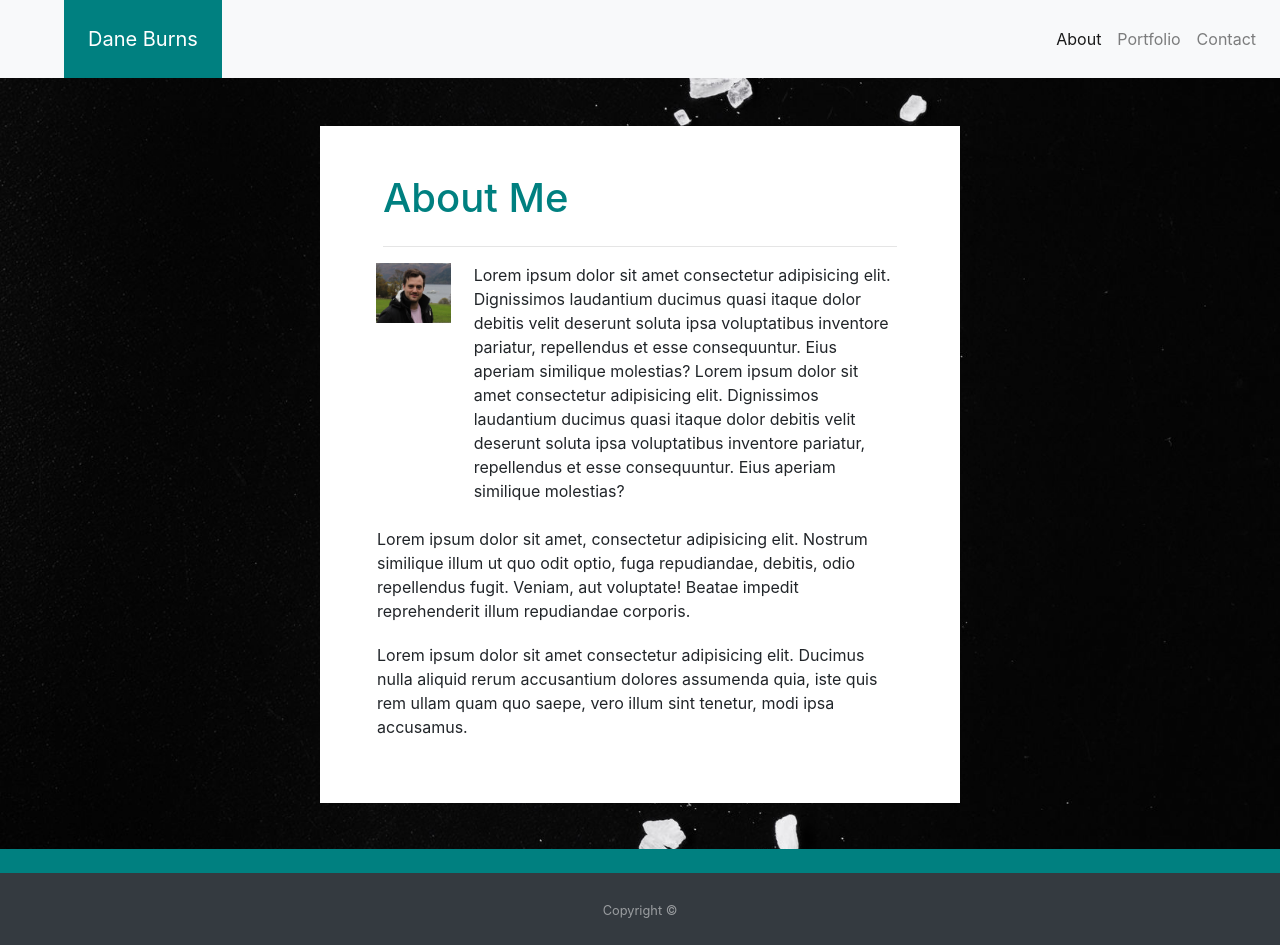
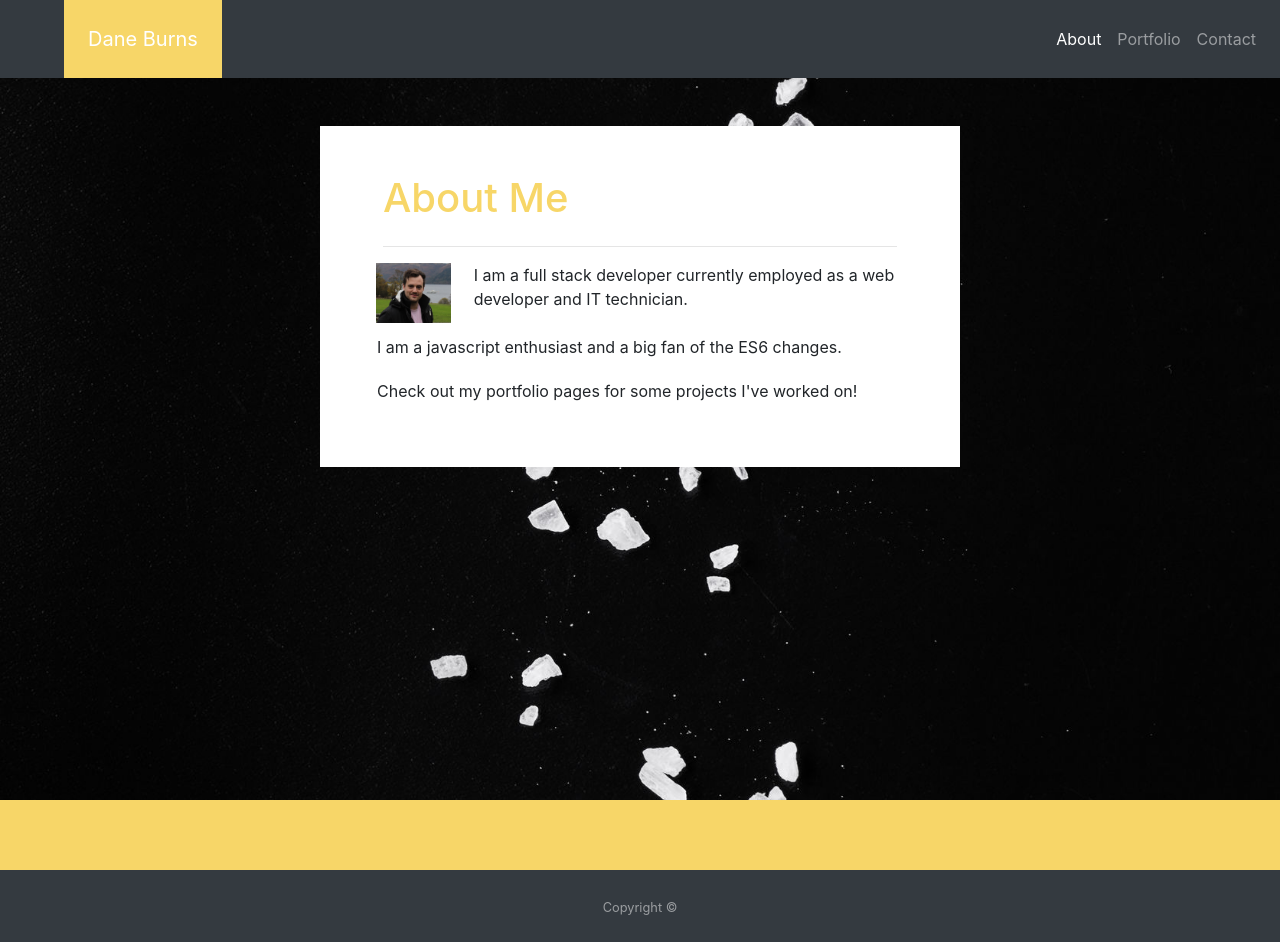
Before and after one commit to daneburns/porfolio_website, a plain HTML site: page index.html in a window 1280 px wide. Drawn offline with nearby package versions, Linux system fonts and the light colour scheme.

Commit message:
updated portfolio

```diff
--- a/index.html
+++ b/index.html
@@ -13,7 +13,7 @@
 
 <body>
     <div class="bg">
-        <nav class="navbar navbar-expand-lg navbar-light bg-light">
+        <nav class="navbar navbar-expand-lg navbar-dark bg-dark">
             <a class="navbar-brand p-4 mt-n2 mb-n2 ml-5 text-white" href="#">Dane Burns</a>
             <button class="navbar-toggler" type="button" data-toggle="collapse" data-target="#navbarSupportedContent"
                 aria-controls="navbarSupportedContent" aria-expanded="false" aria-label="Toggle navigation">
@@ -47,30 +47,20 @@
                         <img src='./dane.png' class='img-fluid' alt='cat'>
                     </div>
                     <div class='col-10'>
-                        <p> Lorem ipsum dolor sit amet consectetur adipisicing elit. Dignissimos laudantium ducimus
-                            quasi
-                            itaque
-                            dolor debitis velit deserunt soluta ipsa voluptatibus inventore pariatur, repellendus et
-                            esse
-                            consequuntur. Eius aperiam similique molestias?
-                            Lorem ipsum dolor sit amet consectetur adipisicing elit. Dignissimos laudantium ducimus
-                            quasi
-                            itaque
-                            dolor debitis velit deserunt soluta ipsa voluptatibus inventore pariatur, repellendus et
-                            esse
-                            consequuntur. Eius aperiam similique molestias?
+                        <p> I am a full stack developer currently employed as a web developer and IT technician.
                         </p>
                     </div>
                     <div class='row pt-2 px-4'>
-                        <p>Lorem ipsum dolor sit amet, consectetur adipisicing elit. Nostrum similique illum ut quo odit optio, fuga repudiandae, debitis, odio repellendus fugit. Veniam, aut voluptate! Beatae impedit reprehenderit illum repudiandae corporis.</p>
+                        <p>I am a javascript enthusiast and a big fan of the ES6 changes.</p>
                     </div>
                     <div class='row px-4 pt-1'>
-                        <p>Lorem ipsum dolor sit amet consectetur adipisicing elit. Ducimus nulla aliquid rerum accusantium dolores assumenda quia, iste quis rem ullam quam quo saepe, vero illum sint tenetur, modi ipsa accusamus.</p>
+                        <p>Check out my portfolio pages for some projects I've worked on!</p>
                     </div>
                 </div>
             </div>
         </div>
-
+    </div>
+    </body>
 
         <div class="d-flex flex-column">
             <div id="page-content">
@@ -90,11 +80,10 @@
             </div>
             </footer>
 
-    </div>
+
 <script src="https://code.jquery.com/jquery-3.4.1.slim.min.js" integrity="sha384-J6qa4849blE2+poT4WnyKhv5vZF5SrPo0iEjwBvKU7imGFAV0wwj1yYfoRSJoZ+n" crossorigin="anonymous"></script>
 <script src="https://cdn.jsdelivr.net/npm/popper.js@1.16.0/dist/umd/popper.min.js" integrity="sha384-Q6E9RHvbIyZFJoft+2mJbHaEWldlvI9IOYy5n3zV9zzTtmI3UksdQRVvoxMfooAo" crossorigin="anonymous"></script>
 <script src="https://stackpath.bootstrapcdn.com/bootstrap/4.4.1/js/bootstrap.min.js" integrity="sha384-wfSDF2E50Y2D1uUdj0O3uMBJnjuUD4Ih7YwaYd1iqfktj0Uod8GCExl3Og8ifwB6" crossorigin="anonymous"></script>
-</body>
 
 
 </html>
--- a/style.css
+++ b/style.css
@@ -1,5 +1,5 @@
 .navbar-brand {
-    background-color: teal;
+    background-color: #f7d668;
     color: white;
 }
 
@@ -30,12 +30,13 @@
   }
 
   .teal-text {
-      color: teal;
+      color: #f7d668;
   }
 
 
 #page-content {
   flex: 1 0 auto;
+  background-color: #f7d668;
 }
 
 #sticky-footer {
@@ -45,12 +46,12 @@
 /* Other Classes for Page Styling */
 
 #footerdiv {
-  background:teal;
+  background:#f7d668;
 }
 
 .caption
 {
-    background-color: teal;
+    background-color: #f7d668;
     position: absolute;
     top: 60%;
     bottom: 50%;
@@ -66,12 +67,23 @@
 }
 
 .btn-primary {
-    background-color:teal;
-    border:teal;
+    background-color:#f7d668;
+    border:#f7d668;
 }
 
 .btn-primary:hover {
 
-    background-color: rgb(13, 63, 63) ;
-    border:teal;
+    background-color: #f7d668;
+    border:#f7d668;
 }
+
+a {
+  color: black;
+}
+body,html {
+  height:100%;
+}
+
+.footerstyle {
+  clear:both;
+}
```
Also changed, not shown: contact.html (+3 -2 lines), portfolio.html (+12 -11 lines), assets/codingquiz.png (added), assets/grocerease.png, assets/pwgenerator.png (added), assets/scheduleplanner.png (added), assets/weather_dashboard.png (added), assets/weatherdash.png (deleted). Lines whose indentation alone changed are shown as unchanged.
